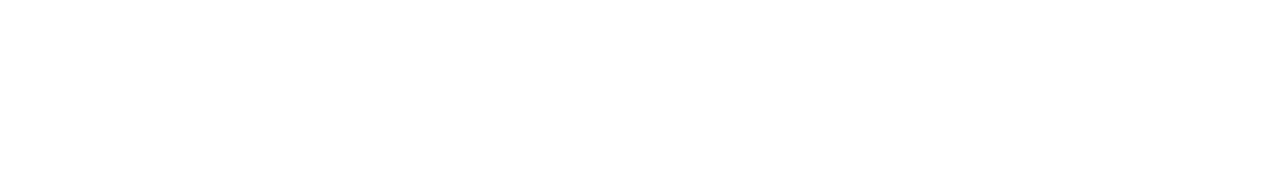
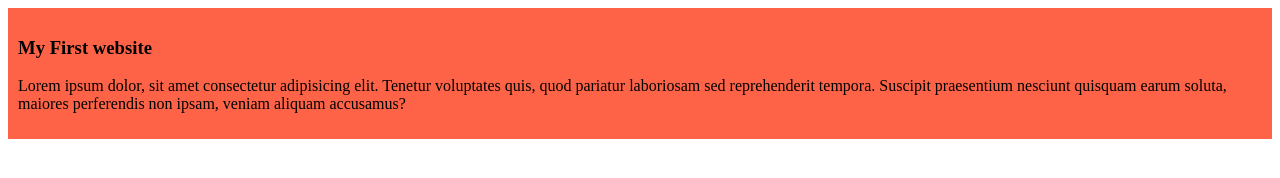
Before and after one commit to muhammad-mustakim/my-first-github-repo, a plain HTML site: page index.html in a window 1280 px wide. Drawn offline with Linux system fonts and the light colour scheme.

Commit message:
style added

```diff
--- a/index.html
+++ b/index.html
@@ -4,8 +4,12 @@
   <meta charset="UTF-8">
   <meta name="viewport" content="width=device-width, initial-scale=1.0">
   <title>My First github repo</title>
+  <link rel="stylesheet" href="styles/blog.css">
 </head>
 <body>
-
+  <div>
+    <h3>My First website</h3>
+    <p>Lorem ipsum dolor, sit amet consectetur adipisicing elit. Tenetur voluptates quis, quod pariatur laboriosam sed reprehenderit tempora. Suscipit praesentium nesciunt quisquam earum soluta, maiores perferendis non ipsam, veniam aliquam accusamus?</p>
+  </div>
 </body>
 </html>
--- /dev/null
+++ b/styles/blog.css
@@ -0,0 +1,4 @@
+div{
+  background-color: tomato;
+  padding: 10px;
+}
```
